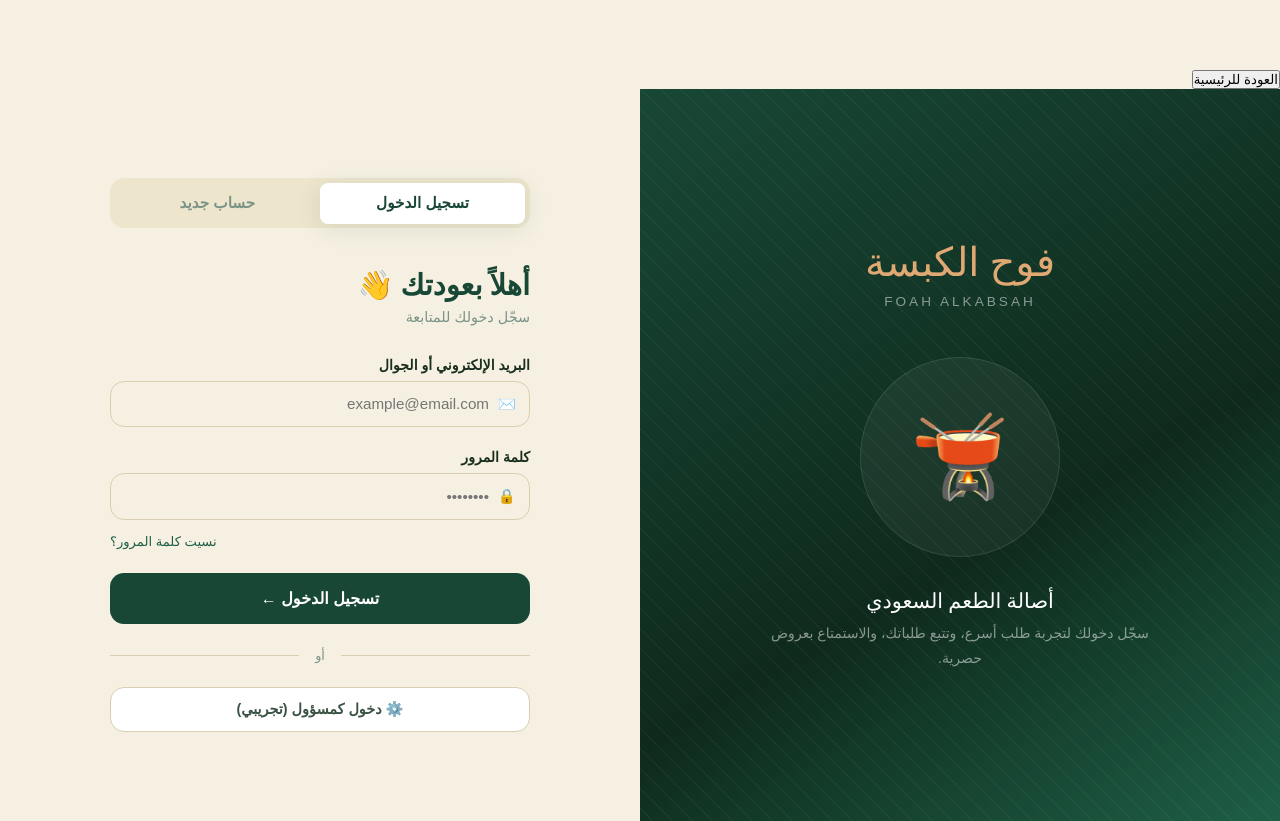
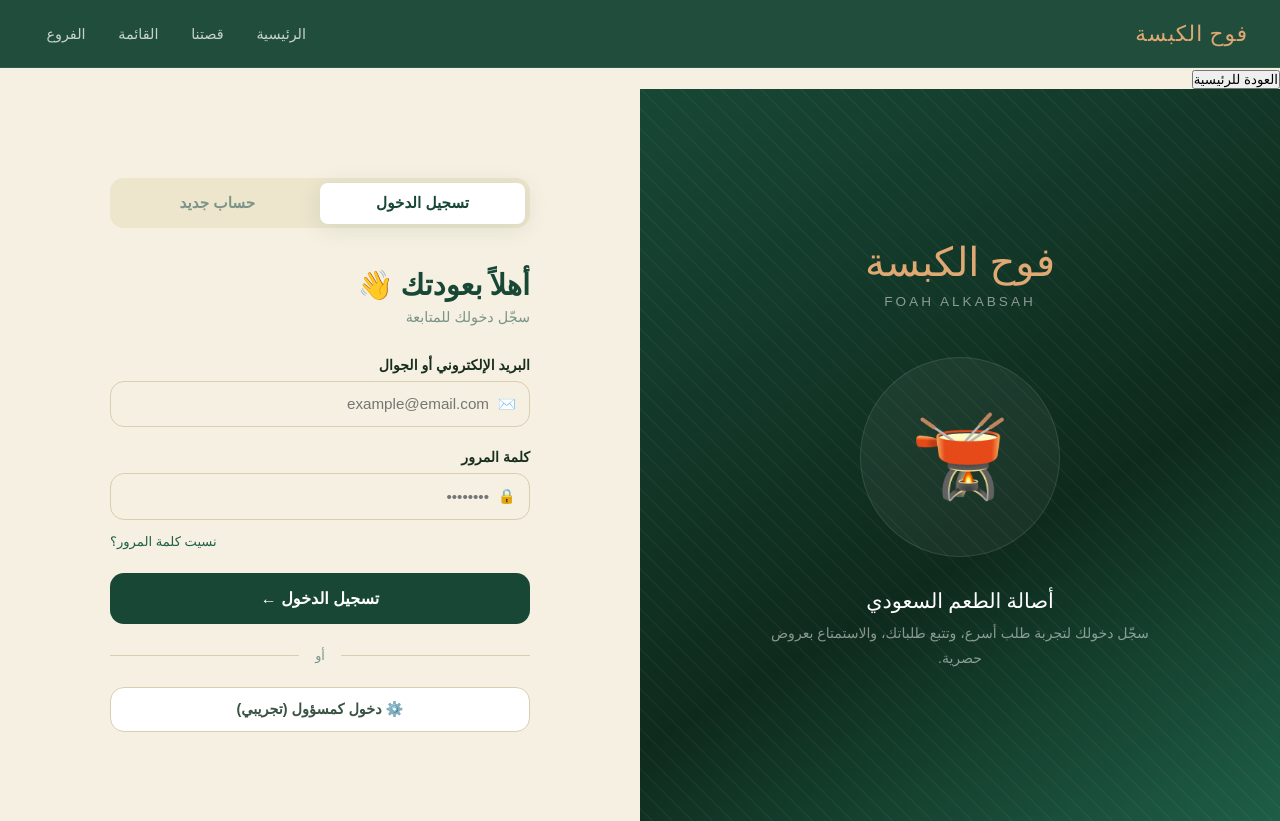
Before and after one commit to fadwaxx/foah-alkabsah, a website: page frontend/auth.html in a window 1280 px wide. Drawn offline with Linux system fonts and the light colour scheme.

Commit message:
Update auth.html

```diff
--- a/frontend/auth.html
+++ b/frontend/auth.html
@@ -7,7 +7,22 @@
     <link rel="stylesheet" href="foah.css">
 </head>
 <body>
+    <nav id="main-nav">
+    <div class="nav-brand" onclick="window.location.href='foah-alkabsah (1).html'">
+      فوح الكبسة
+    </div>
 
+    <ul class="nav-links">
+      <li><a href="foah-alkabsah (1).html">الرئيسية</a></li>
+      <li><a href="foah-alkabsah (1).html#about-section">قصتنا</a></li>
+      <li><a href="foah-alkabsah (1).html#menu-section">القائمة</a></li>
+
+      <li><a href="foah-alkabsah (1).html#branches-section">الفروع</a></li>
+      <li id="admin-nav-link" style="display:none">
+        <a href="admin.html">لوحة التحكم</a>
+      </li>
+    </ul>
+  </nav>
     <!-- ===== AUTH PAGE ===== -->
     <div  id="page-auth">
         <button onclick="window.location.href='foah-alkabsah (1).html'">
```
